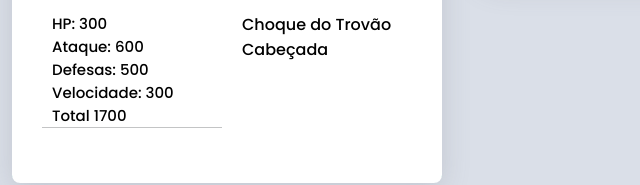
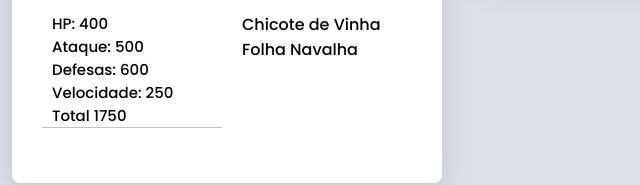
Before and after one commit to otaviogrocha/pokedex, a plain HTML site: page index.html in a window 1280 px wide. Both pictures are taken after a click on the item "Bulbassauro". Shown: the part 553-738 px from the top of the page, 298-938 px from the left. Drawn offline with Linux system fonts and the light colour scheme; files whose address does not match are found by name.

Commit message:
alt habilidades

```diff
--- a/index.html
+++ b/index.html
@@ -75,11 +75,11 @@
                             <h3>Status</h3>
 
                             <ul>
-                                <li>HP: 300</li>
-                                <li>Ataque: 600</li>
-                                <li>Defesas: 500</li>
-                                <li>Velocidade: 300</li>
-                                <li>Total 1700</li>
+                                <li>HP: 400</li>
+                                <li>Ataque: 500</li>
+                                <li>Defesas: 600</li>
+                                <li>Velocidade: 250</li>
+                                <li>Total 1750</li>
                             </ul>
                         </div>
 
@@ -87,8 +87,8 @@
                             <h3>Habilidades</h3>
 
                             <ul>
-                                <li>Choque do Trovão</li>
-                                <li>Cabeçada</li>
+                                <li>Chicote de Vinha</li>
+                                <li>Folha Navalha</li>
                             </ul>
                         </div>
 
@@ -112,11 +112,11 @@
                             <h3>Status</h3>
 
                             <ul>
-                                <li>HP: 300</li>
-                                <li>Ataque: 600</li>
+                                <li>HP: 350</li>
+                                <li>Ataque: 650</li>
                                 <li>Defesas: 500</li>
-                                <li>Velocidade: 300</li>
-                                <li>Total 1700</li>
+                                <li>Velocidade: 400</li>
+                                <li>Total 1900</li>
                             </ul>
                         </div>
 
@@ -124,8 +124,8 @@
                             <h3>Habilidades</h3>
 
                             <ul>
-                                <li>Choque do Trovão</li>
-                                <li>Cabeçada</li>
+                                <li>Lança-Chamas</li>
+                                <li>Carga de fogo</li>
                             </ul>
                         </div>
 
@@ -149,11 +149,11 @@
                             <h3>Status</h3>
 
                             <ul>
-                                <li>HP: 300</li>
-                                <li>Ataque: 600</li>
-                                <li>Defesas: 500</li>
-                                <li>Velocidade: 300</li>
-                                <li>Total 1700</li>
+                                <li>HP: 1000</li>
+                                <li>Ataque: 900</li>
+                                <li>Defesas: 700</li>
+                                <li>Velocidade: 650</li>
+                                <li>Total 3250</li>
                             </ul>
                         </div>
 
@@ -161,8 +161,8 @@
                             <h3>Habilidades</h3>
 
                             <ul>
-                                <li>Choque do Trovão</li>
-                                <li>Cabeçada</li>
+                                <li>Bomba hidráulica</li>
+                                <li>Presa de Gelo</li>
                             </ul>
                         </div>
 
@@ -186,11 +186,11 @@
                             <h3>Status</h3>
 
                             <ul>
-                                <li>HP: 300</li>
-                                <li>Ataque: 600</li>
-                                <li>Defesas: 500</li>
-                                <li>Velocidade: 300</li>
-                                <li>Total 1700</li>
+                                <li>HP: 600</li>
+                                <li>Ataque: 900</li>
+                                <li>Defesas: 600</li>
+                                <li>Velocidade: 550</li>
+                                <li>Total 2650</li>
                             </ul>
                         </div>
 
@@ -198,8 +198,8 @@
                             <h3>Habilidades</h3>
 
                             <ul>
-                                <li>Choque do Trovão</li>
-                                <li>Cabeçada</li>
+                                <li>Devorador de Sonhos</li>
+                                <li>Hipnose</li>
                             </ul>
                         </div>
 
@@ -223,11 +223,11 @@
                             <h3>Status</h3>
 
                             <ul>
-                                <li>HP: 300</li>
-                                <li>Ataque: 600</li>
-                                <li>Defesas: 500</li>
-                                <li>Velocidade: 300</li>
-                                <li>Total 1700</li>
+                                <li>HP: 1100</li>
+                                <li>Ataque: 900</li>
+                                <li>Defesas: 800</li>
+                                <li>Velocidade: 1000</li>
+                                <li>Total 3800</li>
                             </ul>
                         </div>
 
@@ -235,8 +235,8 @@
                             <h3>Habilidades</h3>
 
                             <ul>
-                                <li>Choque do Trovão</li>
-                                <li>Cabeçada</li>
+                                <li>Ímpeto do Dragão</li>
+                                <li>Raio Solar</li>
                             </ul>
                         </div>
 
```
